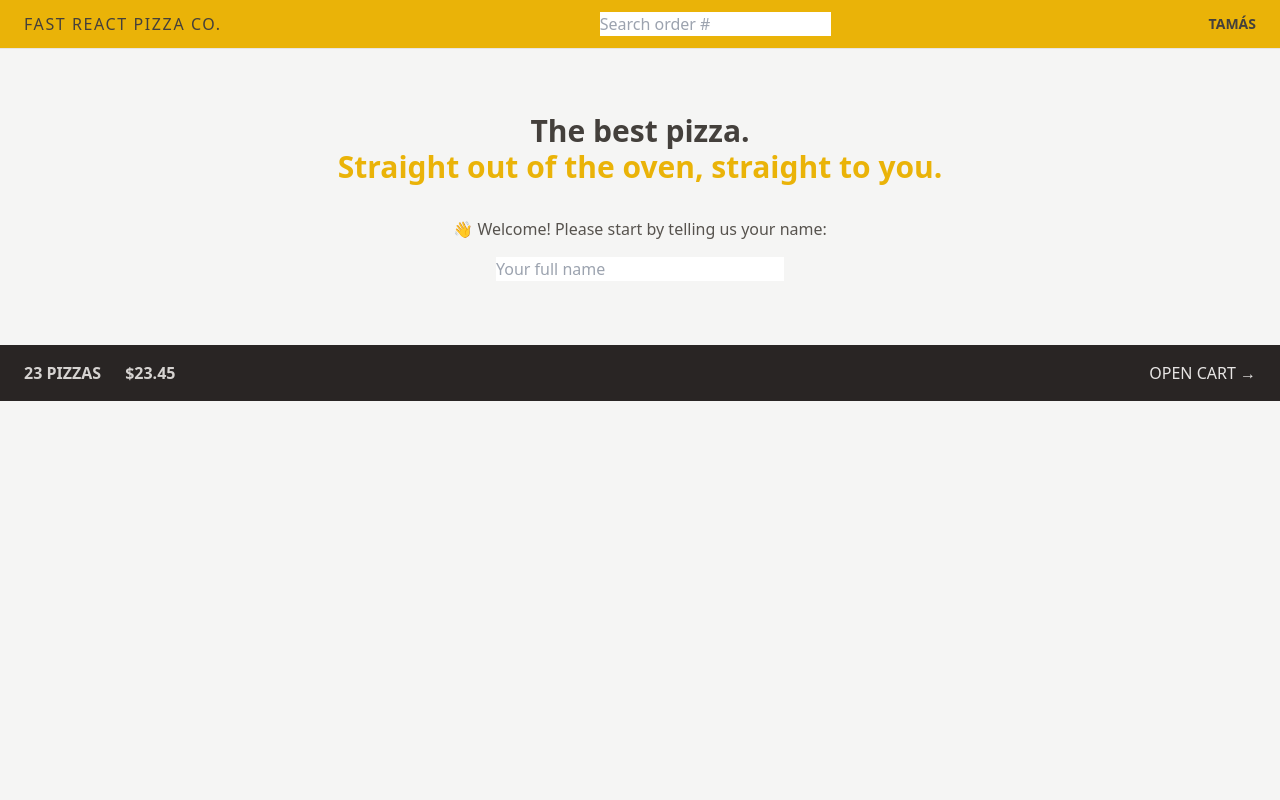
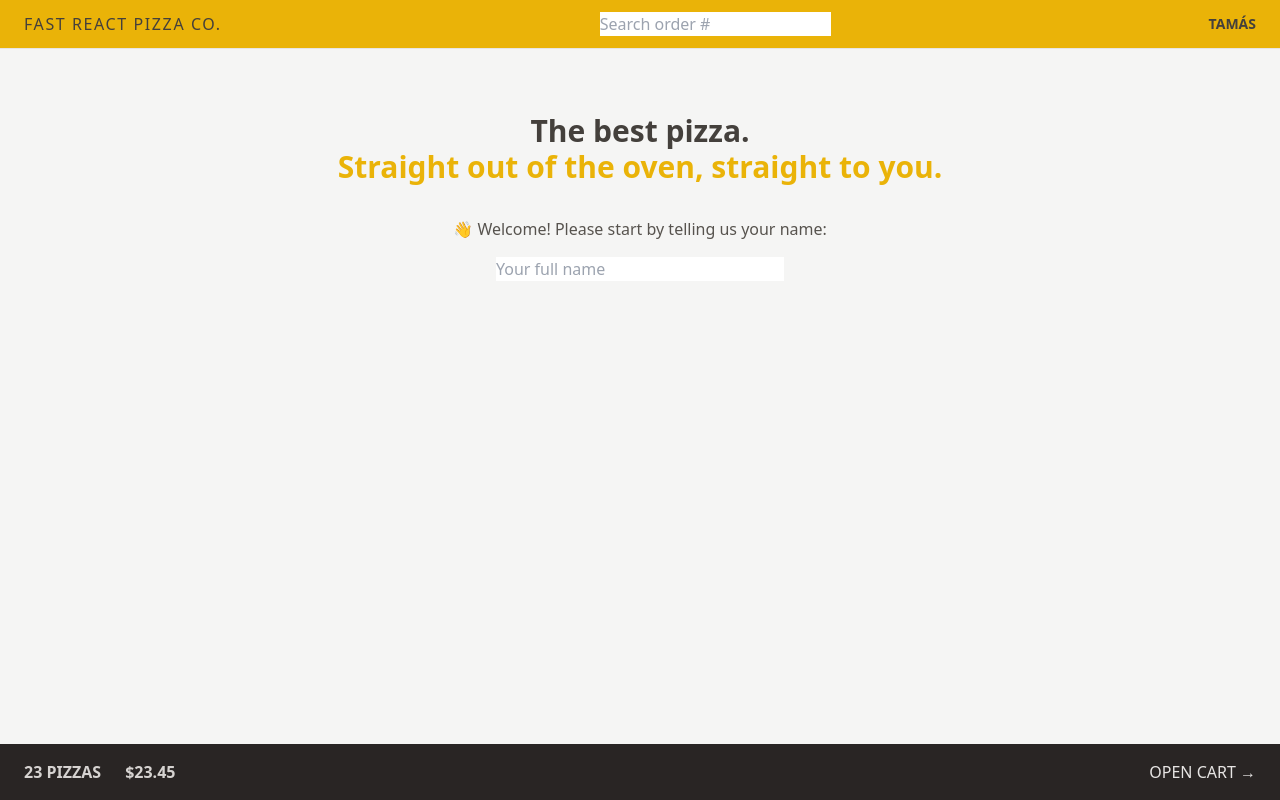
Before and after one commit to ntamasa/STUDY-REACTPIZZA, a React (Vite) app: page / in a window 1280 px wide. Built offline with nearby package versions, Linux system fonts and the light colour scheme.

Commit message:
add css grid

```diff
--- a/src/ui/AppLayout.jsx
+++ b/src/ui/AppLayout.jsx
@@ -8,14 +8,15 @@
   const isLoading = navigation.state === "loading";
 
   return (
-    <div className="layout">
+    <div className="grid h-screen grid-rows-[auto_1fr_auto]">
       {isLoading && <Loader />}
 
       <Header />
-
-      <main>
-        <Outlet />
-      </main>
+      <div className="overflow-scroll">
+        <main className="mx-auto max-w-3xl overflow-y-scroll">
+          <Outlet />
+        </main>
+      </div>
 
       <CartOverview />
     </div>
```
